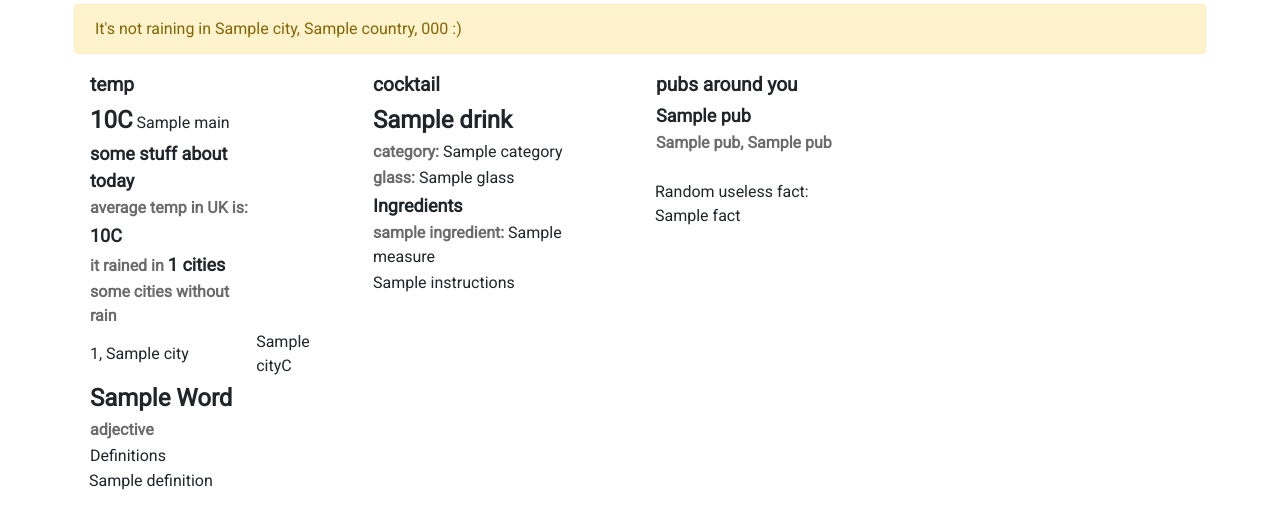
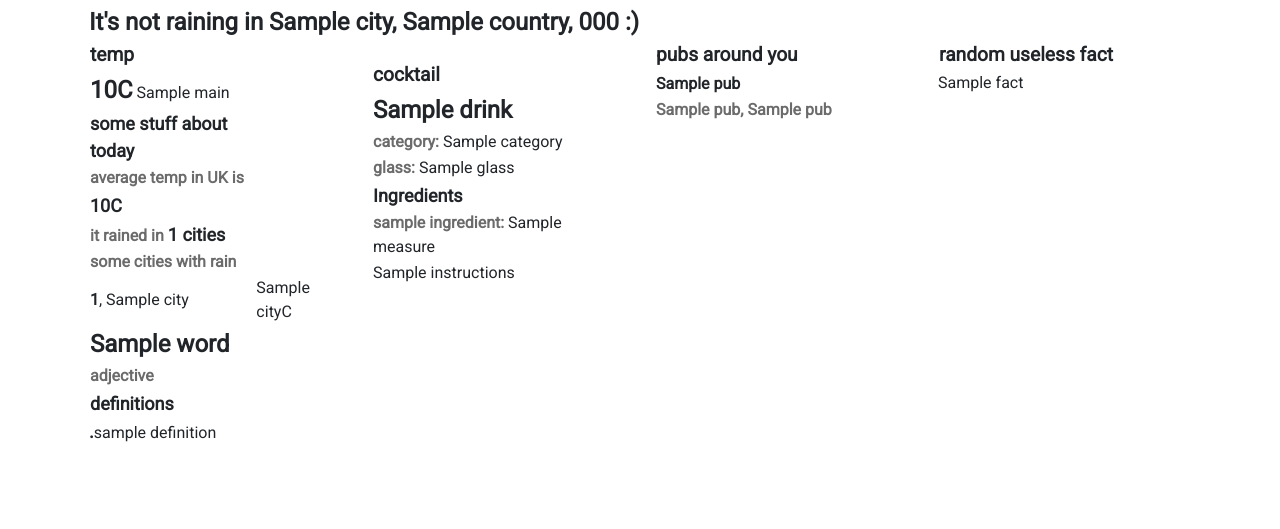
Before and after one commit to armankiran/weatherd, a Flask app: template templates/weatherd.html in a window 1280 px wide. Shown: the part 56-585 px from the top of the page. Run offline with Flask 2, Linux system fonts and the light colour scheme; the template is opened without the code that fills it: most values are stand-ins (such as "Sample title", 1, 10 or a date in 2020); lists and menus that the app fills with data are empty; parts of the project's set-up code (start-up, migrations or seed data) failed here and were passed over; some libraries are stand-ins or nearby versions.

Commit message:
Merge branch 'main' of github.com:armankiran/weatherd

```diff
--- a/app.py
+++ b/app.py
@@ -28,7 +28,6 @@ def weather():
     rain = getall()[1]
     random_postcode = getpostcode()
     location = getloc(random_postcode)
-    print(location)
     return render_template("weather.html", rain=rain, random_postcode=random_postcode)
 
 
@@ -39,17 +38,18 @@ def weatherd():
     # turn postcode into location data
     if request.method == "GET":
         #TODO reject symbols
+        #TODO exclude own city from raining list
         postcode = request.args.get("postcode")
-
         location = getloc(postcode)
 
         # get weather data
         #weather = getweather(location['latitude'], location['longitude'])
         weather = {'dt': '15:43:42', 'sunrise': '05:09:10', 'sunset': '18:58:03', 'temp': 9.1, 'feels_like': 10.48, 'pressure': 1028, 'humidity': 83, 'dew_point': 8.36, 'uvi': 1.56, 'clouds': 11, 'visibility': 10000, 'wind_speed': 6.24, 'wind_deg': 58, 'wind_gust': 8.01, 'id': '801', 'main': 'Clouds', 'description': 'few clouds'}
         rain = False if int(weather['id']) > 700 else True
-        average_temp = getall()[0]
-        cities, wet_cities_size = getall(weather['temp'])[2], getall(weather['temp'])[3]
-
+        city_tuple = getall(weather['temp'], rain)
+        average_temp = city_tuple[0]
+        cities = city_tuple[2]
+        wet_cities_size = city_tuple[3]
 
         drink = getdrink()
         word = getword(rain)
--- a/static/styles.css
+++ b/static/styles.css
@@ -1,5 +1,22 @@
 body {
     font-family: 'Roboto', sans-serif;
+}
+
+input {
+    height: 35px;
+}
+
+input:focus {
+    border: 0px solid #555;
+}
+
+
+.mbot20 {
+    margin-bottom: 20px;
+}
+
+.top20 {
+    margin-top: 20px;
 }
 
 thead {
@@ -20,3 +37,7 @@ thead {
     font-weight: bold;
     color: #6b6b6b;
 }
+
+.title3 {
+    font-weight: bold;
+}
--- a/templates/weatherd.html
+++ b/templates/weatherd.html
@@ -8,16 +8,12 @@
 
 <body>
     <main>
+        <div class="container">
             {% if rain == True %}
-            <div class="alert alert-primary" role="alert">
-                It's raining in {{ location.city }}, {{ location.country }}, {{ postcode }} :(
-            </div>
+                <span class="tdata1">It's raining in {{ location.city }}, {{ location.country }}, {{ postcode }} :(</span>
             {% else %}
-            <div class="alert alert-warning" role="alert">
-                It's not raining in {{ location.city }}, {{ location.country }}, {{ postcode }} :)
-            </div>
+                <span class="tdata1">It's not raining in {{ location.city }}, {{ location.country }}, {{ postcode }} :)</span>
             {% endif %}
-        <div class="container">
         <div class="row">
             <div class="table-responsive col-md-3">
                 <table>
@@ -36,36 +32,40 @@
                             <td class="title1">some stuff about today</td>
                         </tr>
                         <tr>
-                            <td class="title2">average temp in UK is:</td>
+                            <td class="title2">average temp in UK is</td>
 
                         </tr>
                         <tr>
                             <td class="title1">{{ average_temp | int}}C</td>
                         </tr>
                         {% if wet_cities_size > 0 %}
-
-
                             <tr>
                                 <td><span class="title2">it rained in</span> <span class="title1">{{ wet_cities_size }} cities</span></td>
                             </tr>
+                            {% if rain == True %}
                             <tr>
                                 <td class="title2">some cities without rain</td>
                             </tr>
+                            {% else %}
+                            <tr>
+                                <td class="title2">some cities with rain</td>
+                            </tr>
+                            {% endif %}
                             {% for city in cities %}
                             <tr>
-                            <td>{{ city[0] }}, {{ city[1] }} </td>
+                                <td><span class="title3">{{ city[0] }}</span>, {{ city[1] }} </td>
                                 <td>{{ city[2] }}C</td>
                             </tr>
                             {% endfor %}
                         {% endif %}
                         <tr>
-                            <td class="tdata1">{{ word.word | title }}</td>
+                            <td class="tdata1">{{ word.word  }}</td>
                         </tr>
                         <tr>
                             <td class="title2">adjective</td>
                         </tr>
                         <tr>
-                            <td>Definitions</td>
+                            <td class="title1">definitions</td>
                         </tr>
                         {# list all definitions
                         {% for definition in word.definitions %}
@@ -76,12 +76,12 @@
                         #}
                     </tbody>
                 </table>
-                <span class="definition">{{ word.definitions[0].definition }}</span><br>
+                <span class="title1">.</span>{{ word.definitions[0].definition | lower}}<br>
                 {% if word.definitions | length > 1 %}
-                <span class="definition">{{ word.definitions[1].definition }}</span>
+                    <span class="title1">.</span>{{ word.definitions[1].definition | lower }}
                 {% endif %}
             </div>
-            <div class="table-responsive col-md-3">
+            <div class="table-responsive col-md-3 sec-tables top20">
                 <table>
                     <thead>
                         <tr>
@@ -112,7 +112,7 @@
                     </tbody>
                 </table>
             </div>
-            <div class="table-responsive col-md-3">
+            <div class="table-responsive col-md-3 mbot20">
                 <table>
                     <thead>
                         <tr>
@@ -122,14 +122,23 @@
                     <tbody>
                         {% for pub in pubs %}
                             <tr>
-                                <td class="title1">{{ pub[2] }}</td>
+                                <td class="title3">{{ pub[2] }}</a></td>
                             </tr>
                             <tr>
-                                <td class="title2">{{ pub[3] }}, {{ pub[4] }}</td>
+                                <td class="title2"><a href='https://www.google.com/search?q={{pub[10]}}' class="title2">{{ pub[3] }}, {{ pub[4] }}</a></td>
                             </tr>
                         {% endfor %}
-                </table><br>
-                <span >Random useless fact:</span><br>
+                </table>
+            </div>
+            <span> </span>
+            <div class="table-responsive col-md-3 mbot20">
+                <table>
+                    <thead>
+                        <tr>
+                            <th>random useless fact</th>
+                        </tr>
+                    </thead>
+                </table>
                 <span> {{ fact }} </span>
             </div>
         </div>
```
Also changed, not shown: helpers.py (+9 -12 lines), templates/weather.html (+12 -9 lines). Lines whose indentation alone changed are shown as unchanged.
